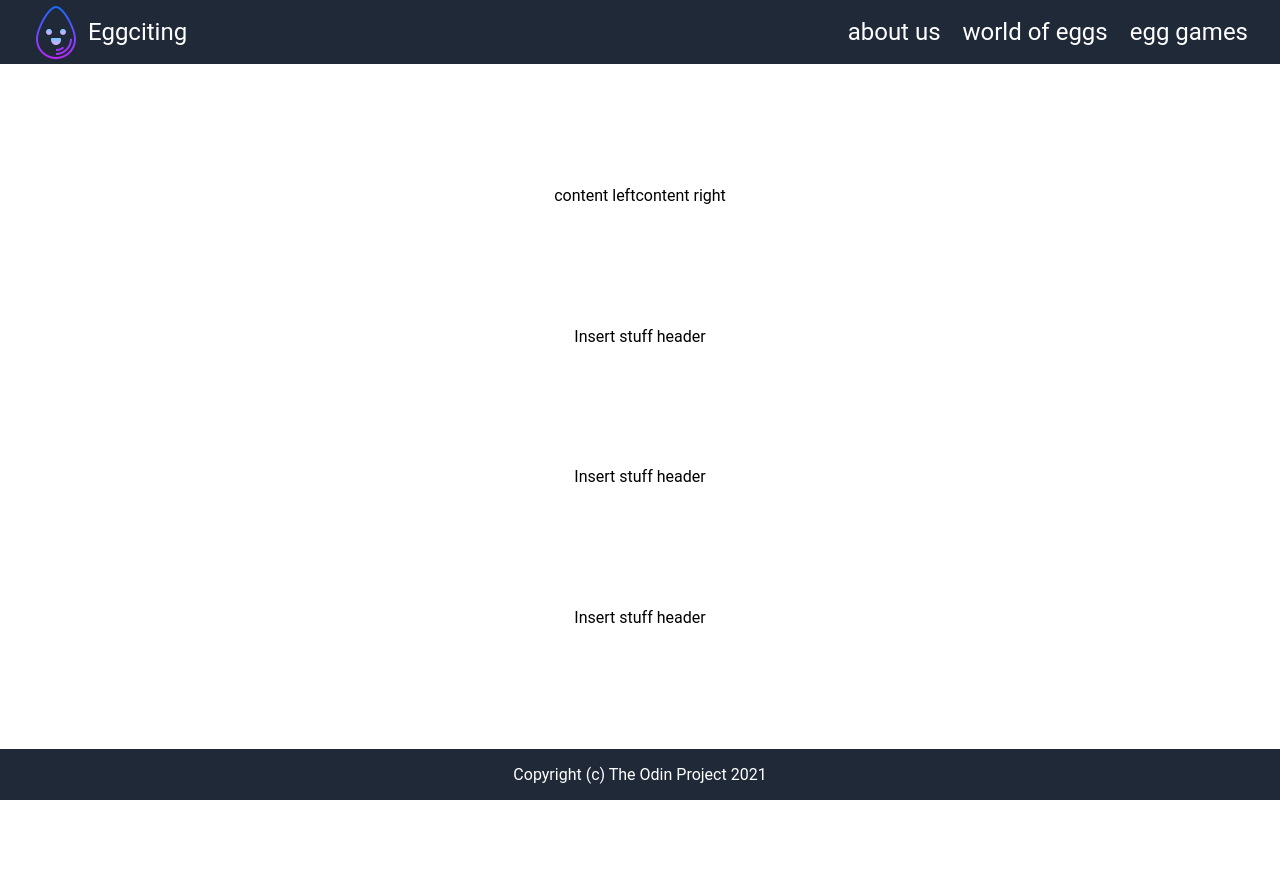
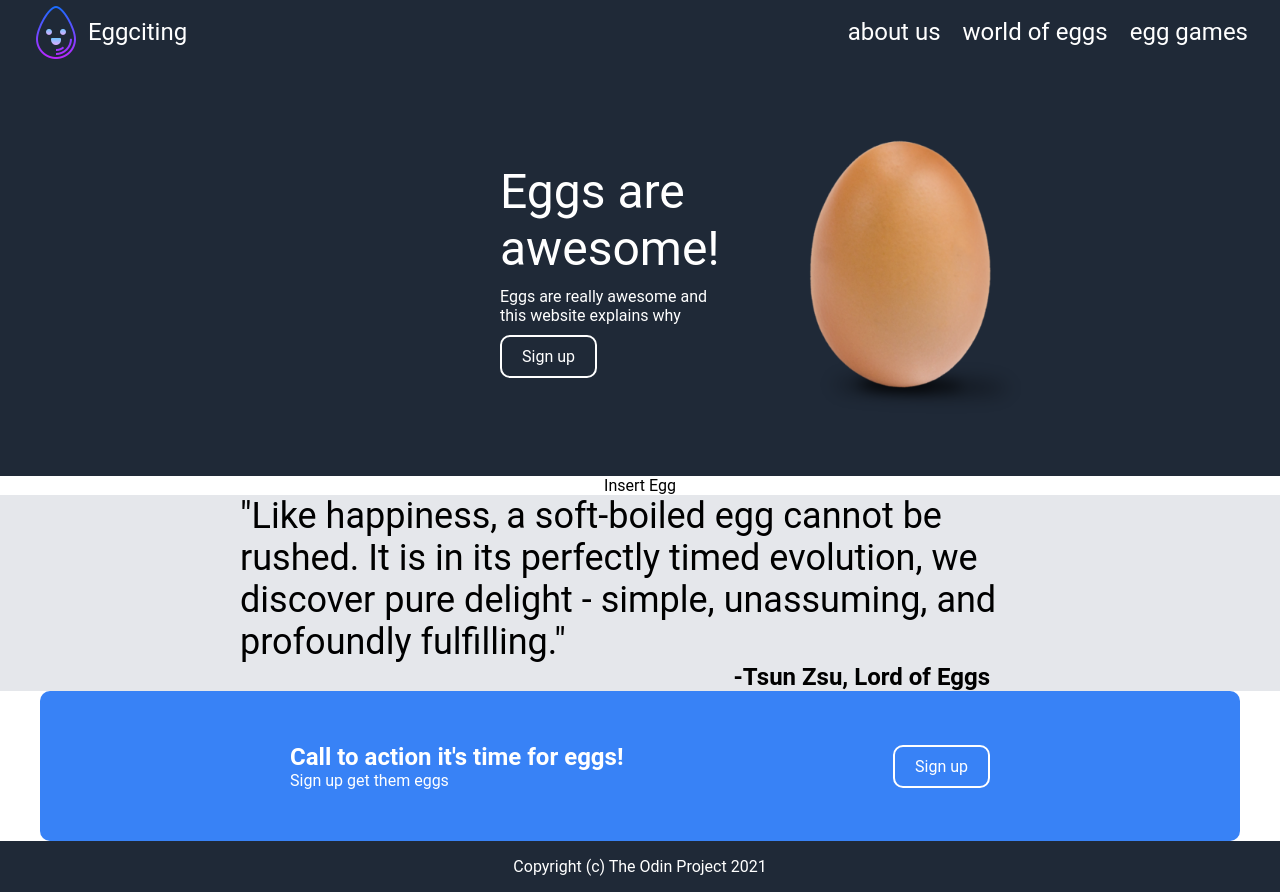
Before and after one commit to Smaddermand/odin-landingpage, a plain HTML site: page index.html in a window 1280 px wide. Before the commit the page ends 800 px from the top, so only its background shows below. Drawn offline with Linux system fonts and the light colour scheme.

Commit message:
Create Hero, Quote, and Call-to-action section

```diff
--- a/index.html
+++ b/index.html
@@ -22,21 +22,51 @@
     <div class="main">
         <div class="hero">
             <div class="hero-left">
-                content left
+                <div class="hero-heading">
+                Eggs are awesome!
+                </div>
+                <div class="hero-text">
+                Eggs are really awesome and this website explains why
+                </div>
+                <div>
+                <button>Sign up</button>
+                </div>
             </div>
             <div class="hero-right">
-                content right
+                <img class="egg-scale" src="./img/egg.png">
             </div>
         </div>
-        <div>
-            Insert stuff header
+        <div class="info">
+            Insert Egg
         </div>
-        <div>
-            Insert stuff header
+        <div class="quote">
+            <div class="quote-container">
+            <div class="quote-text">
+                "Like happiness, a soft-boiled egg cannot be rushed. It is in its perfectly timed evolution, we discover pure delight - simple, unassuming, and profoundly fulfilling."
+            </div>
+            <div class ="quote-citation">
+                -Tsun Zsu, Lord of Eggs
+            </div>
+            </div>
         </div>
-        <div>
-            Insert stuff header
+
+
+        <div class="call-to-action">
+            <div class="call-to-action-container">
+                <div class ="call-to-action-left">
+                    <div class="call-to-action-header">
+                    Call to action it's time for eggs!
+                    </div>
+                    <div>
+                    Sign up get them eggs
+                    </div>
+                </div>
+                <div class="call-to-action-right">
+                    <button>Sign up</button>
+                </div>
+            </div>
         </div>
+
 
 
     </div>
--- a/style.css
+++ b/style.css
@@ -14,7 +14,7 @@ body{
 
 }
 
-.header, .footer{
+.header, .footer, .hero{
     background-color: #1f2937;
     color: white;
 
@@ -61,19 +61,103 @@ a{
     flex-basis: 100;
     flex-direction: column;
     justify-content: space-evenly;
+    align-items: stretch;
+}
+
+.hero, .info, .quote, .call-to-action{
+    display: flex;
+    flex-direction: row;
     align-items: center;
+    justify-content: center;
+    flex: 1;
 }
 
 .hero{
-    display: flex;
-    flex-direction: row;
+    justify-content: space-between;
+    padding: 0 500px;
+}
+
+.hero-left{
+display: flex;
+flex-direction: column;
 
 }
 
-.hero-left{
+.hero-heading{
+    font-size: 48px;
+    margin-bottom: 10px;
+}
+
+.hero-text{
+    margin-bottom: 10px;
 
 }
 
 .hero-right{
+margin: 0;
+}
+
+.egg-scale{
+    transform: scale(0.75);
+}
+
+
+
+.quote {
+    background-color: #e5e7eb;
+    display: flex;
+    flex-direction: column;
 
 }
+
+.quote-container{
+    width: 800px;
+}
+.quote-text{
+    font-size: 36px;
+
+}
+
+.quote-citation{
+    font-size: 24px;
+    align-self: flex-end;
+    text-align: right;
+    margin-right: 50px;
+    font-weight: bold;
+
+}
+
+.call-to-action-container{
+    background-color: #3882f6;
+    flex-basis: 1200px;
+    height: 150px;
+    border-radius: 10px;
+    color: white;
+    display: flex;
+    align-items: center;
+    justify-content: space-between;
+    padding: 0 250px;
+}
+.call-to-action-left{
+    display: flex;
+    flex-direction: column;
+}
+
+.call-to-action-header{
+    font-weight: bold;
+    font-size: 24px;
+}
+
+button {
+    display: inline-block;
+    border-radius: 10px;
+    border: 2px solid white;
+    color: white;
+    text-align: center;
+    text-decoration: none;
+    padding: 10px 20px;
+    font-size: 16px;
+    transition: all 0.5s;
+    cursor: pointer;
+    background: transparent;
+}
```
Also changed, not shown: img/egg.png (added).
